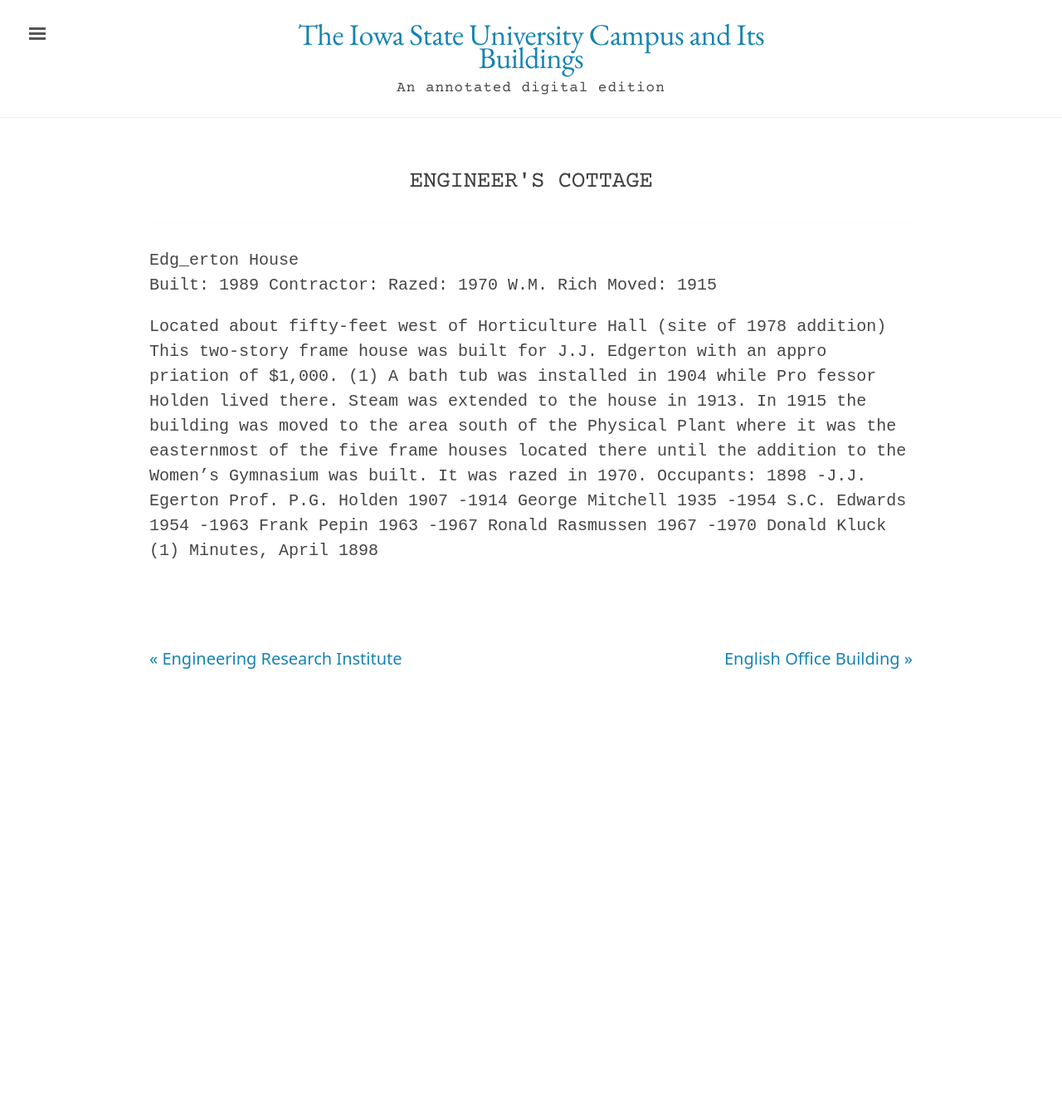
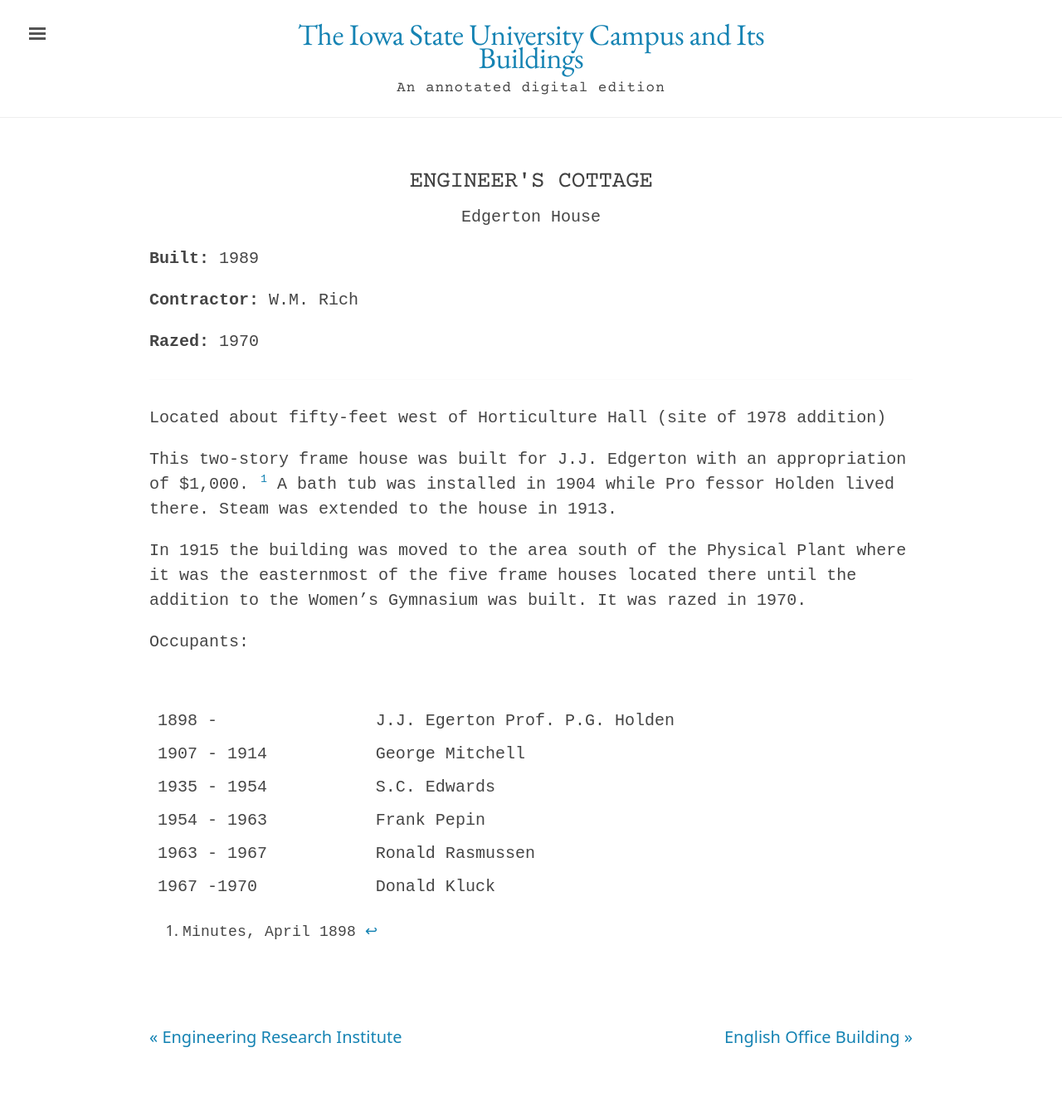
Before and after one commit to emanderson811/day-edition, a Jekyll site: the page built from _texts/buildings/063day-engineers-cottage.md, in a window 1280 px wide. Shown: the whole page at 83% size. Built offline with Jekyll 4.4.1, drawn with Linux system fonts in a browser that asks for light colours; before the commit the page ends 900 px from its top, so only the background shows below that.

Commit message:
Update 063day-engineers-cottage.md

```diff
--- a/_texts/buildings/063day-engineers-cottage.md
+++ b/_texts/buildings/063day-engineers-cottage.md
@@ -1,30 +1,34 @@
 ---
 layout: building
 title: "Engineer's Cottage"
-alternative_name:
-built:
+alternative_name: "Edgerton House"
+built: 1989
 addition:
 architect:
-contractor:
-razed:
+contractor: "W.M. Rich"
+razed: 1970
 author:
 rights: Public Domain
 source: Iowa State University Library, University Archives
 publication-date: 1980
 ---
 ---
-Edg_erton House
-Built: 1989 Contractor: Razed: 1970  W.M.  Rich  Moved:  1915
 
-Located about fifty-feet west of Horticulture Hall (site of
-1978 addition)
-This two-story frame house was built for J.J. Edgerton with an appro priation of $1,000. (1) A bath tub was installed in 1904 while Pro fessor Holden lived there. Steam was extended to the house in 1913.
+Located about fifty-feet west of Horticulture Hall (site of 1978 addition)
+
+This two-story frame house was built for J.J. Edgerton with an appropriation of $1,000. [^fn1] A bath tub was installed in 1904 while Pro fessor Holden lived there. Steam was extended to the house in 1913.
+
 In 1915 the building was moved to the area south of the Physical Plant where it was the easternmost of the five frame houses located there until the addition to the Women's Gymnasium was built. It was razed in 1970.
+
 Occupants:
-1898 -J.J. Egerton Prof. P.G. Holden
-1907 -1914 George Mitchell
-1935 -1954 S.C. Edwards
-1954 -1963 Frank Pepin
-1963 -1967 Ronald Rasmussen
-1967 -1970 Donald Kluck
-(1) Minutes, April 1898
+
+| | |
+|--|--|
+|1898 -|J.J. Egerton Prof. P.G. Holden|
+|1907 - 1914|George Mitchell|
+|1935 - 1954|S.C. Edwards|
+|1954 - 1963|Frank Pepin|
+|1963 - 1967|Ronald Rasmussen|
+|1967 -1970|Donald Kluck|
+
+[^fn1]: Minutes, April 1898
```
